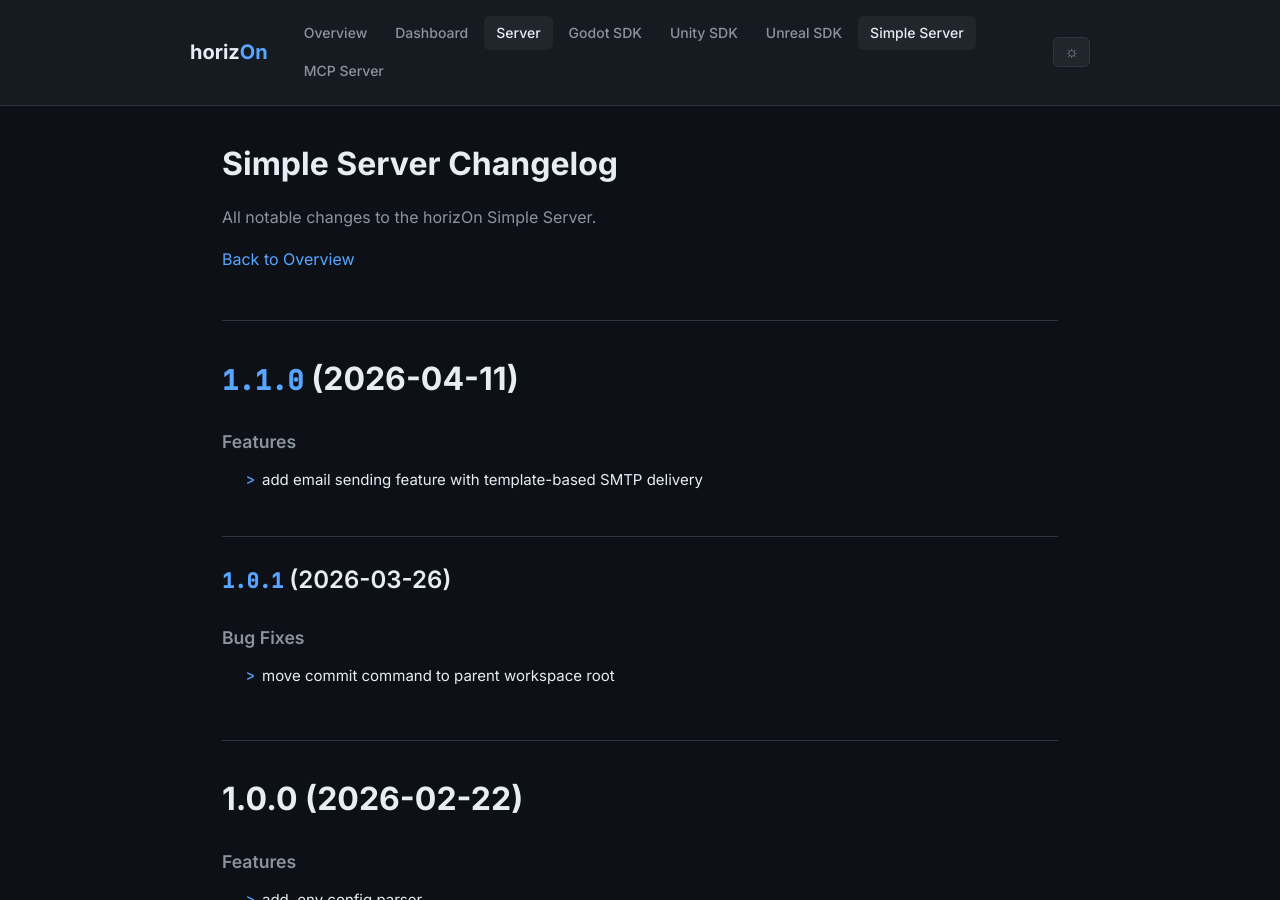
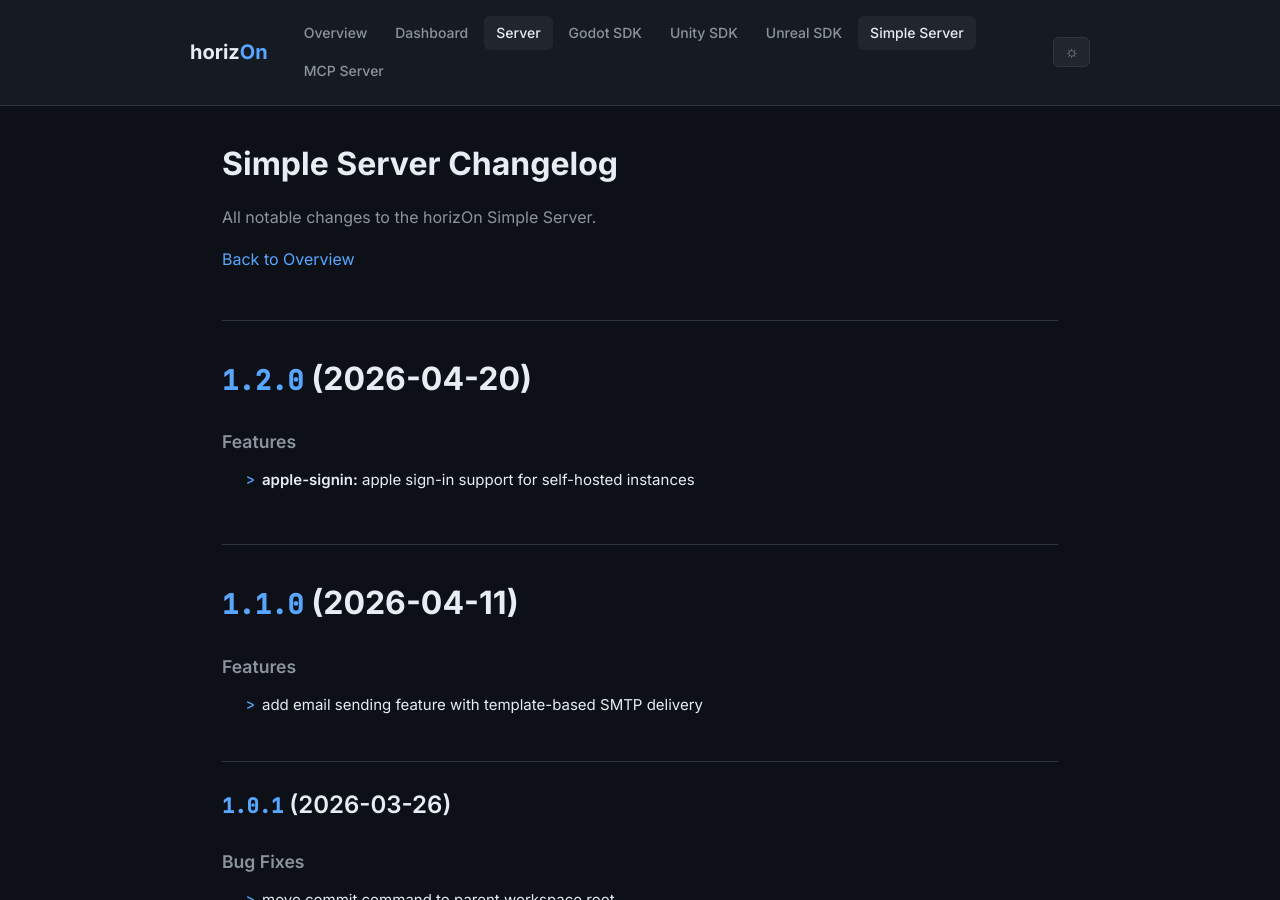
Before and after one commit to ProjectMakersDE/horizOn-Changelog, a Jekyll site: the page built from simple-server-changelog.md, in a window 1280 px wide and 900 px high. Built offline with Jekyll 4.4.1, drawn with Linux system fonts in a browser that asks for light colours.

Commit message:
chore: sync changelogs [skip ci]

```diff
--- a/simple-server-changelog.md
+++ b/simple-server-changelog.md
@@ -8,6 +8,13 @@ title: Simple Server Changelog
 All notable changes to the horizOn Simple Server.
 
 [Back to Overview](.)
+
+# [1.2.0](https://github.com/ProjectMakersDE/horizOn-simpleServer/compare/v1.1.0...v1.2.0) (2026-04-20)
+
+
+### Features
+
+* **apple-signin:** apple sign-in support for self-hosted instances ([aa8983c](https://github.com/ProjectMakersDE/horizOn-simpleServer/commit/aa8983c5c76248810003765f943e01cb9849d6af))
 
 # [1.1.0](https://github.com/ProjectMakersDE/horizOn-simpleServer/compare/v1.0.1...v1.1.0) (2026-04-11)
 
```
Also changed, not shown: index.md (+1 -1 lines).
